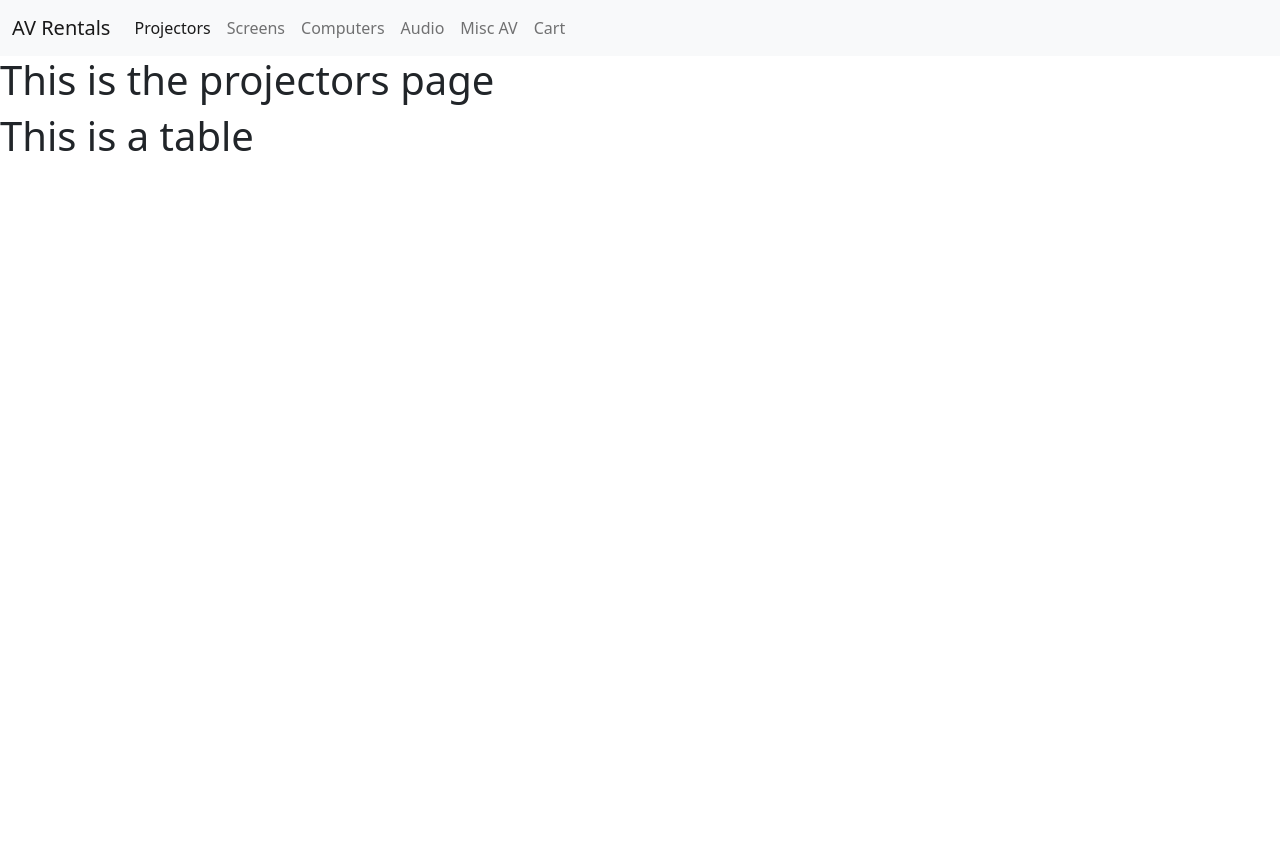
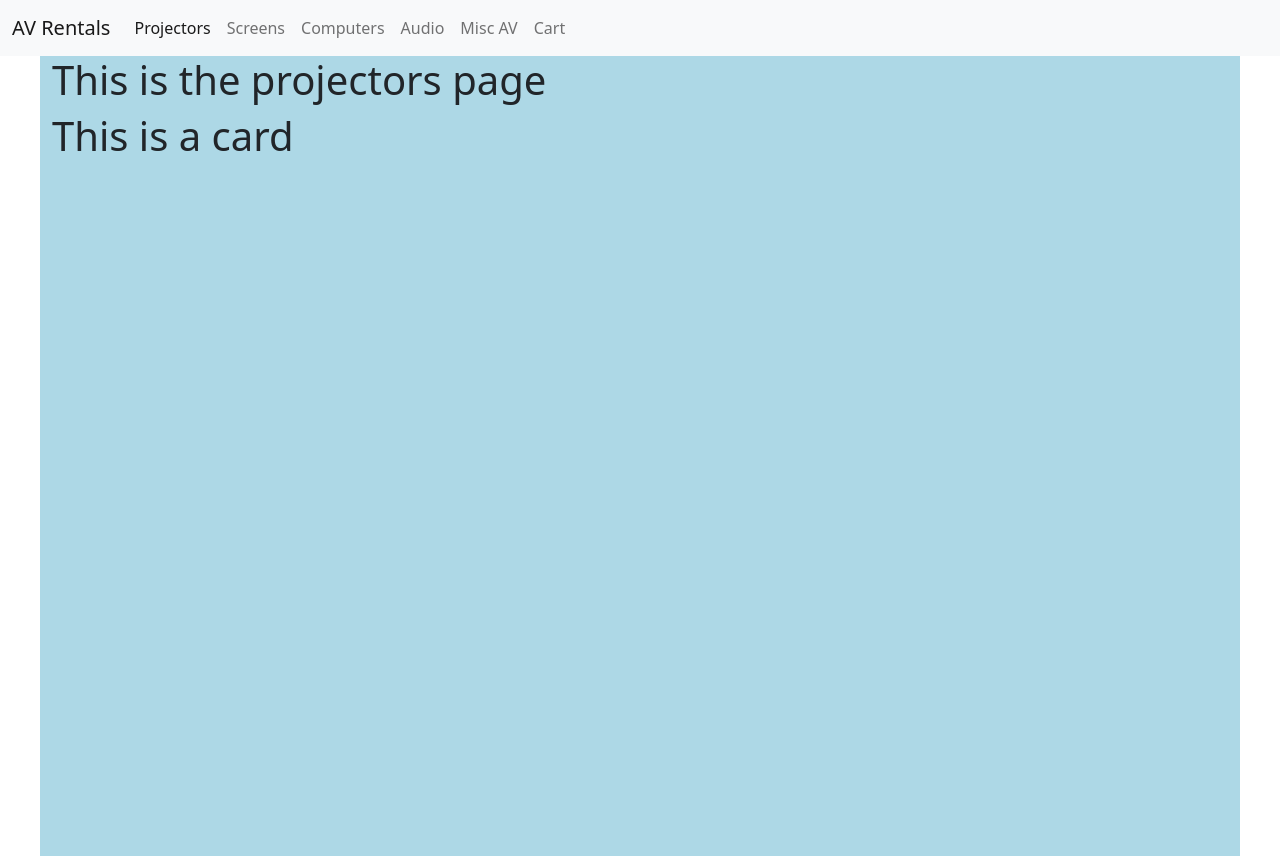
Before and after one commit to jfisher396/av-rentals-2.0, a React (Create React App) app: page /projectors in a window 1280 px wide. Before the commit the page ends 800 px from the top, so only its background shows below. Built offline with nearby package versions, Linux system fonts and the light colour scheme.

Commit message:
created container component

```diff
--- a/src/components/Card/Card.js
+++ b/src/components/Card/Card.js
@@ -0,0 +1,11 @@
+import React from 'react'
+
+function Card(props) {
+    return (
+        <div>
+            <h1>This is a card</h1>
+        </div>
+    )
+}
+
+export default Card
--- /dev/null
+++ b/src/components/Container/Container.js
@@ -0,0 +1,17 @@
+import React from "react";
+
+function Container(props) {
+  return (
+    <div
+      className="container-sm"
+      style={{
+        backgroundColor: "lightblue",
+        minWidth: "1200px",
+        minHeight: "800px",
+      }}
+      {...props}
+    ></div>
+  );
+}
+
+export default Container;
--- a/src/pages/Projectors/Projectors.js
+++ b/src/pages/Projectors/Projectors.js
@@ -1,13 +1,17 @@
-import React, { Component } from 'react'
-import Table from "../../components/Table/Table"
+import React, { Component } from "react";
+// import Card from "../../components/Card/Card"
+import Container from "../../components/Container/Container";
+import Card from "../../components/Card/Card"
 
-export default class Projectors extends Component {
-    render() {
-        return (
-            <div>
-                <h1>This is the projectors page</h1>
-                <Table />
-            </div>
-        )
-    }
+class Projectors extends Component {
+  render() {
+    return (
+      <Container>
+          <h1>This is the projectors page</h1>
+            <Card />
+      </Container>
+    );
+  }
 }
+
+export default Projectors
```
Also changed, not shown: src/components/Container/Container.css (added).
